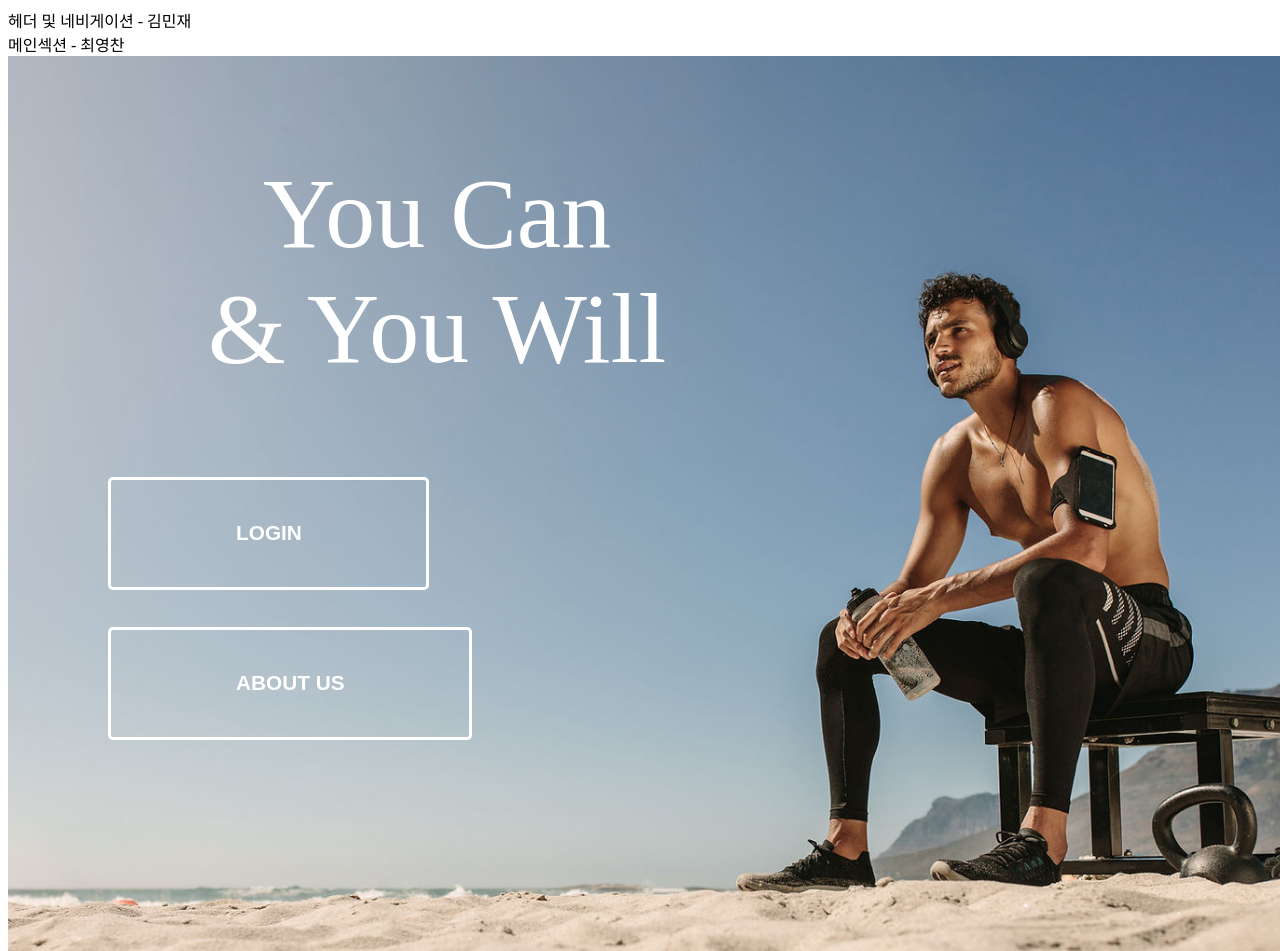
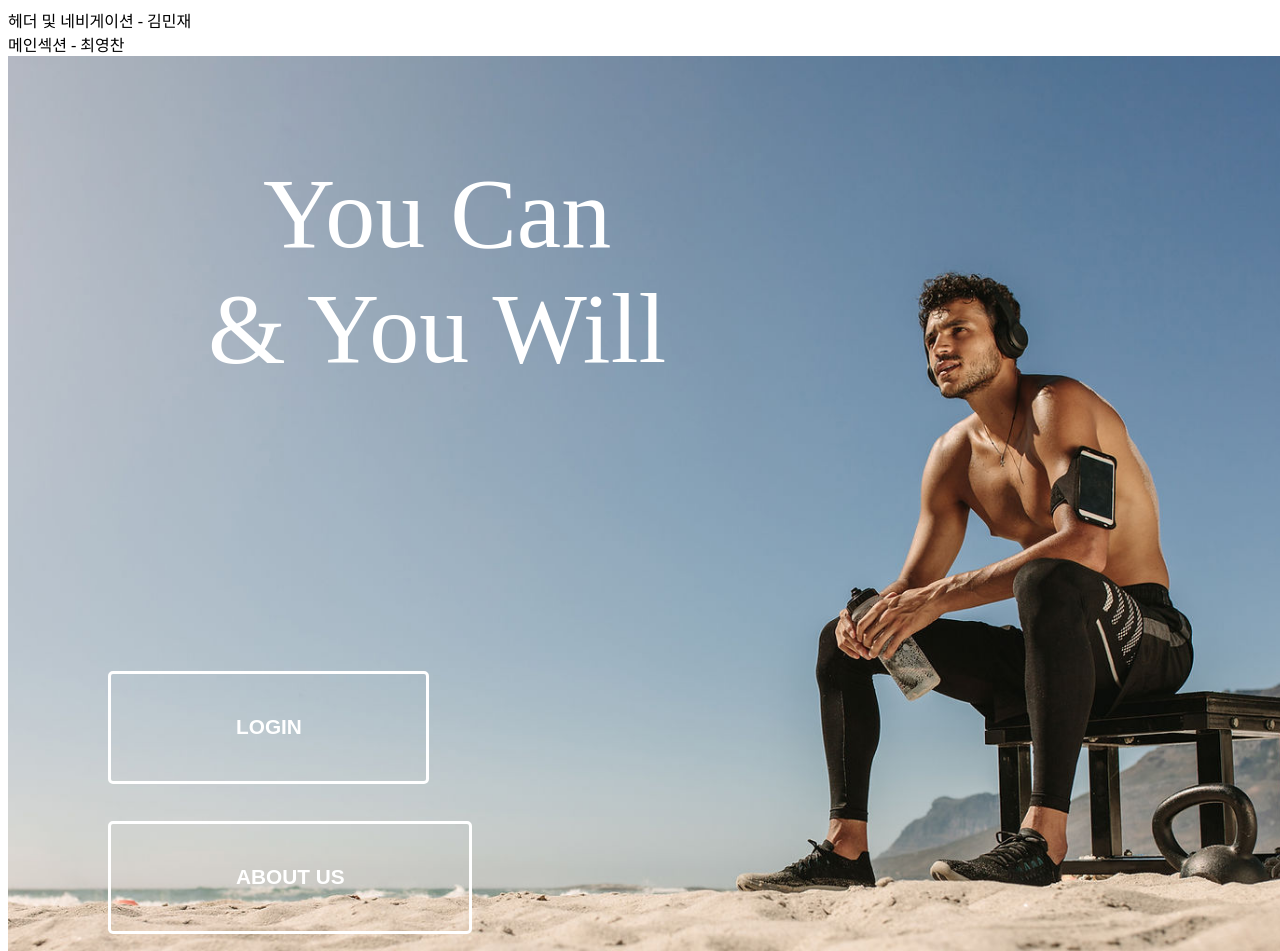
Before and after one commit to applicants-backend/develop, a plain HTML site: page html/MainPage_main.html in a window 1280 px wide. Shown: the top 951 px of the page. Drawn offline with nearby package versions, Linux system fonts and the light colour scheme; some icons are missing.

Commit message:
mainsection2

```diff
--- a/css/mainsection.css
+++ b/css/mainsection.css
@@ -1,6 +1,8 @@
 
 .main_section {
     position: relative;
+    width: 100vw;
+    height: auto;
 }
 .main_section2 {
     position: relative;
@@ -19,11 +21,13 @@
     white-space: nowrap;
 }
 /* 메인 이미지 */
-.main_img > div > img{
+.main_img > div > img {
     /* align-items: center; */
+    /* position: absolute; */
     position: relative;
     object-fit:cover;
     width: 100vw;
+
     /* animation: movemessage 2s linear infinite alternate; */
 }
 .search {
@@ -67,12 +71,12 @@
     padding: 2em 6em;
     position: absolute;
     text-transform: uppercase;
-    top: 400px;
+    top: -400px;
     left: 100px;
 }
 .about-btn{
  position: absolute;
- top: 550px;
+ top: -250px;
  left: 100px;
 }
 .button_mainsec::before,
@@ -80,7 +84,7 @@
     background: #fff;
     content: '';
     position: absolute;
-    z-index: -1;
+    /* z-index: -1; */
 }
 
 .button_mainsec:hover {
--- a/html/MainPage_main.html
+++ b/html/MainPage_main.html
@@ -59,26 +59,22 @@ div, a 태그와 같이 공통적으로 많이쓰이는 태그들
             </div>
 
             <!-- login button -->
-            <!-- <div class="code code--small code--right" data-aos="flip-left"> -->
+            <div class="code code--small code--right" data-aos="flip-left">
                 <button class="button_mainsec btn-clear">
                     <div class="code code--small code--right" id="login-button" data-aos="flip-right">
                         login
                     </div>
                 </button>
-            <!-- </div> -->
+            </div>
 
-            <!-- <div class="code code--small code--right" data-aos="flip-right"> -->
+            <div class="code code--small code--right" data-aos="flip-right">
                 <button class="button_mainsec about-btn btn-clear" id="about-button">
                     <div class="code code--small code--right" data-aos="flip-left">
                         about us
                     </div>
                 </button>
-            <!-- </div> -->
+            </div>
         </div>
-
-
-
-
 
 
 
--- a/js/scroll_move.js
+++ b/js/scroll_move.js
@@ -1,4 +1,4 @@
-const button1 = document.getElementById('button1');
+const button1 = document.getElementById('about-button');
 const section1 = document.getElementById('section1');
 
 button1.addEventListener('click',() =>{
```
Also changed, not shown: html/project1_yc.html (+6 -6 lines).
